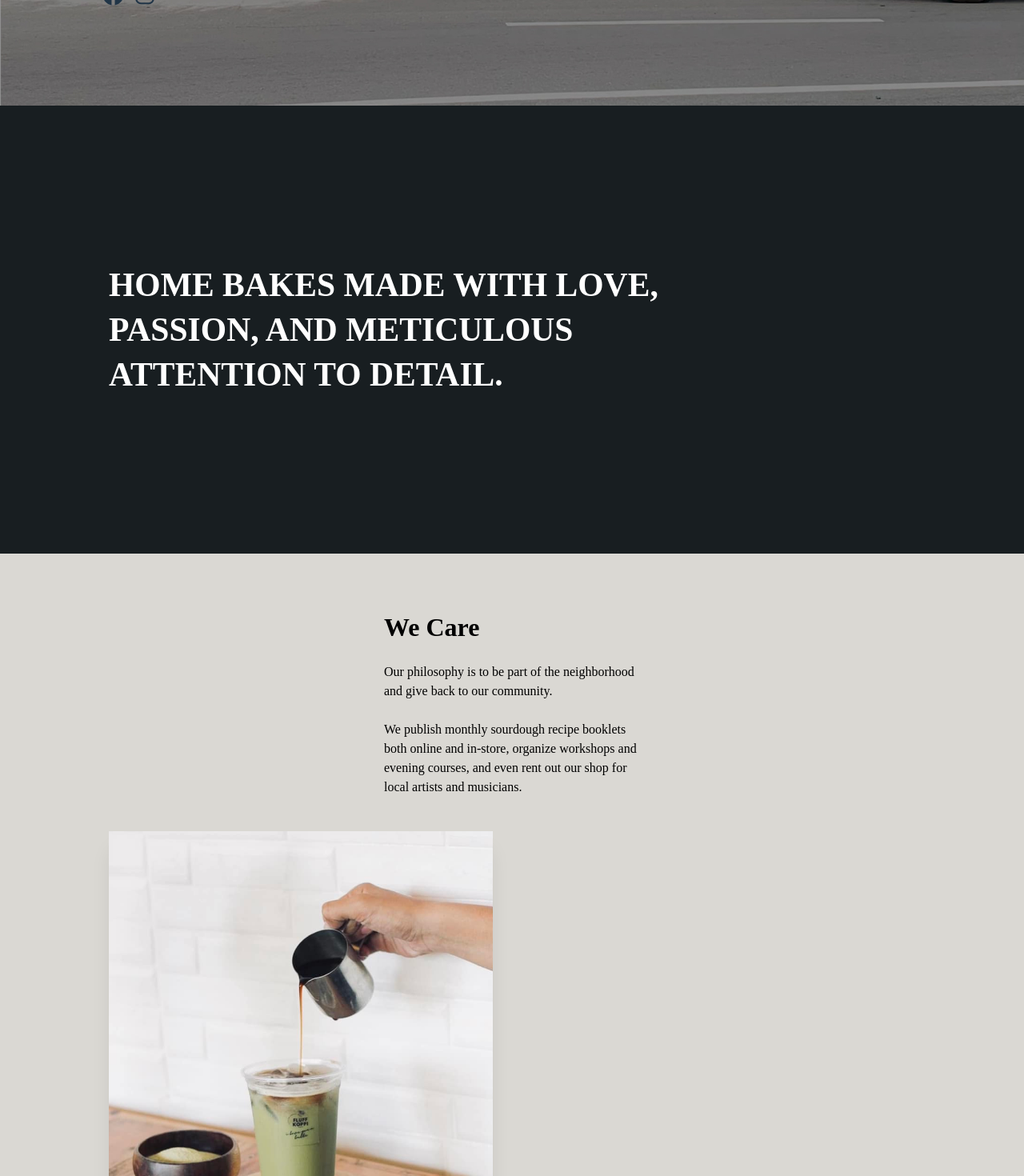
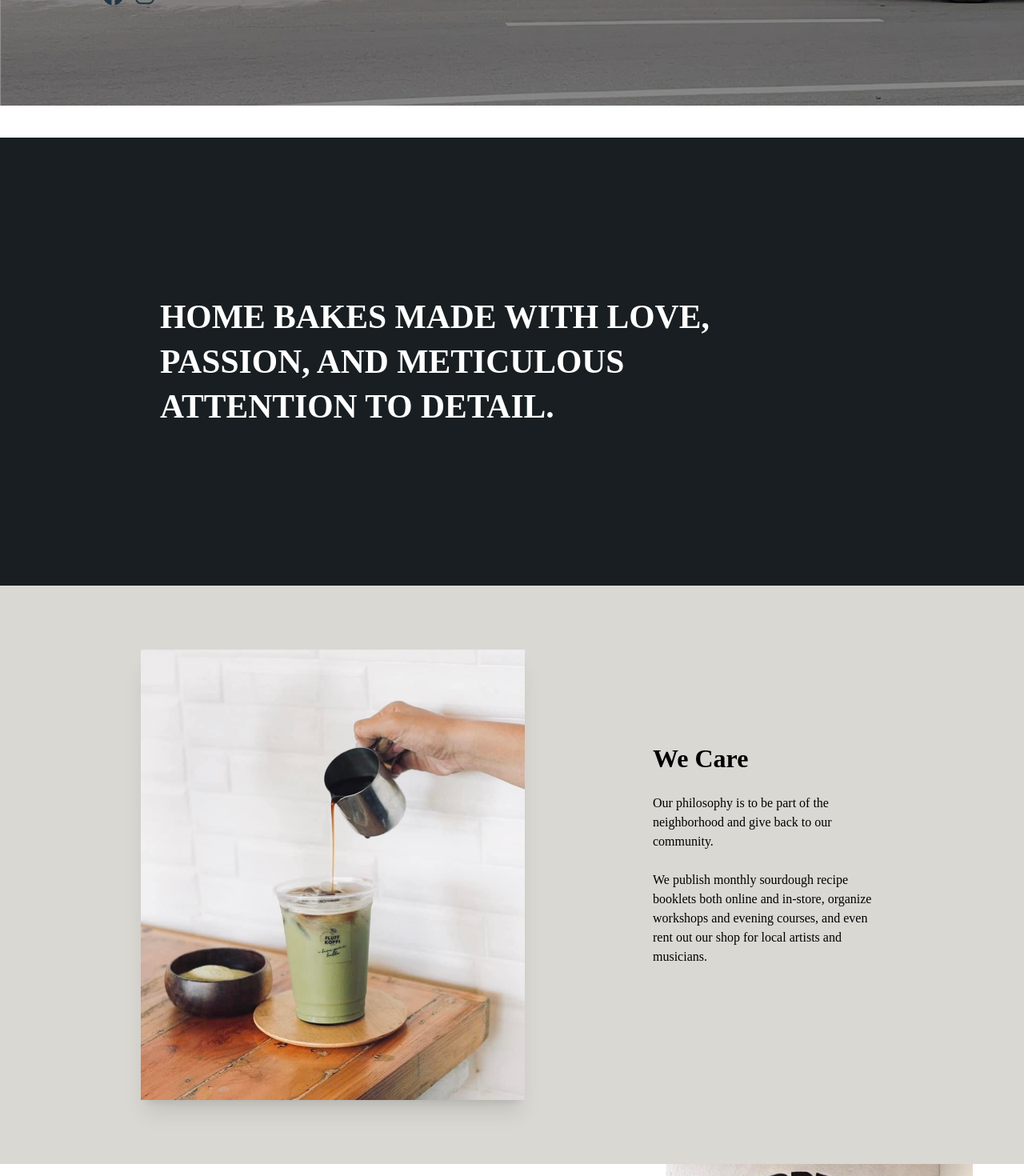
Before and after one commit to kevinxmyr/fluff, a React (Vite) app: page / in a window 1280 px wide. Shown: the part 680-2150 px from the top of the page at 80% size. Built offline with nearby package versions, Linux system fonts and the light colour scheme.

Commit message:
5th commit

```diff
--- a/src/components/Gallery.jsx
+++ b/src/components/Gallery.jsx
@@ -11,10 +11,16 @@ import pic6 from "../assets/gallery6.jpg";
 export default function Gallery() {
   return (
     <div className='bg-beige p-[12%]
+
     lt:p-[3.85rem]
     '>
 
-      <div className='gap-[1rem] text-black grid lt:grid-cols-3 '>
+      <div className='
+        gap-[1rem]
+        text-black
+        grid
+
+        lt:grid-cols-3 '>
 
         <Fade distance='1.2rem' delay={100}bottom>
           <div className='justify-self-center max-w-[20rem]'>
@@ -54,18 +60,18 @@ export default function Gallery() {
 
         {/* FOLLOW US TEXT */}
         <Fade bottom distance='1rem' delay={50}>
-        <div className='p-[2rem] order-first lt:order-last '>
+        <div className='mb-5 order-first lt:order-last '>
           <div className='grid lt:grid-cols-3 '>
             <h1 className='font-bold text-black
-                justify-self-center
+
                 text-[1.4rem]
                 leading-8
+
                 iPad:text-center
-                pl-[2rem]
                 lt:text-lg
                 lt:justify-self-start
                 '>
-              <BsInstagram size={25} className="inline-block"/> Follow us on Instagram <br /> @fluffkoppicafe
+              <BsInstagram size={25} className="inline-block"/> Follow us on Instagram @fluffkoppicafe
             </h1>
           </div>
         </div>
--- a/src/components/Hero2.jsx
+++ b/src/components/Hero2.jsx
@@ -3,18 +3,38 @@ import { Fade } from "react-reveal";
 
 export default function Hero2() {
   return (
-    <div className='flex justify-start content-center h-[70vh] bg-[#181E21]'>
+    <div className='
+      flex
+      bg-navbar
+      p-[5%]
+      mt-10
+
+      iPad:max-w-[auto]
+      lt:h-[70vh]
+      lt:content-center
+      lt:justify-start
+      '>
       <Fade distance='2rem' bottom delay={300}>
-        <div className='bg-slate- mt-[auto] mb-[auto] ml-[8.5rem]'>
+        <div className='
+          text-[1rem]
+          lt:mt-[auto]
+          lt:mb-[auto]
+          lt:ml-[8.5rem]'>
           <h1
             className='
-      text-[white]
-      leading-[3.5rem]
-      text-[2.6rem]
-      text-left
-      font-bold w-[45rem]
-    '>
-            HOME BAKES MADE WITH LOVE, PASSION, AND METICULOUS ATTENTION TO
+             text-[white]
+              leading-9
+              text-left
+              font-bold
+              text-[1.8rem]
+
+              iPad:leading-[3.5rem]
+              lt:text-[2.6rem]
+              lt:w-[45rem]
+              '>
+            HOME BAKES MADE WITH LOVE,
+             PASSION,
+             AND METICULOUS ATTENTION TO
             DETAIL.
           </h1>
         </div>
--- a/src/components/Wecare.jsx
+++ b/src/components/Wecare.jsx
@@ -4,37 +4,60 @@ import picture from '../assets/hand-crafted-section3.jpeg'
 
 export default function Wecare() {
   return (
+    <div className="
+    bg-beige
+    max-w-[auto]
+    justify-center
+    flex
+    ">
+
       <div className='
-      bg-beige
         text-[black]
         flex
         flex-col-reverse
-
         px-5
         py-[2.7rem]
 
         iPad:flex
-      iPad:justify-between
         iPad:p-[5rem_8.5rem]
 
-      lt:
-      lt:
+        lt:flex
+        lt:flex-row
+        lt:max-w-[1200px]
       '>
 
           <Fade distance='3rem' delay={600} left>
-      <div className=" iPad:mr-[10rem]">
-         <img className="w-[30rem] h-[auto] shadow-xl" src={picture} alt="coffee" />
+          <div className="max-w-[100%]
+
+          iPad:basis-[5rem]
+          iPad:self-center
+
+          lt:mr-[10rem]
+          lt:max-w-[1200px]
+          ">
+            <img className="
+              max-w-[30rem]
+              h-[auto]
+              shadow-xl"
+            src={picture} alt="coffee" />
           </div>
           </Fade>
 
           <Fade distance='3rem' delay={500} right>
-      <div className=" max-w-xs
-        iPad:self-center
-        iPad:w-[25rem]">
-        <h1 className="font-bold text-[2.5rem] mb-8 text-[2rem]
+            <div className="
+              max-w-xs
+              iPad:w-[25rem]
+
+              lt:self-center
+              ">
+              <h1 className="
+                font-bold
+                mb-8
+                text-[2rem]
                 iPad:mb-[2rem]">
                   We Care
               </h1>
+
               <div className="font-rufina">
                 <p className="pb-[2.7rem]">
                   Our philosophy is to be part of the neighborhood and give back to our
@@ -47,6 +70,7 @@ export default function Wecare() {
             </div>
           </Fade>
 
+      </div>
 
     </div>
   );
```
Lines whose indentation alone changed are shown as unchanged.
